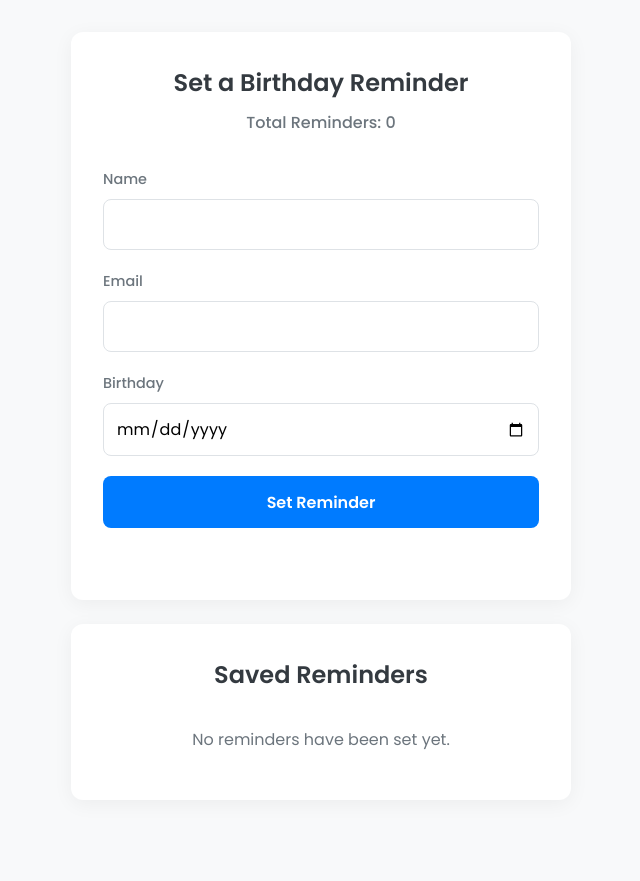
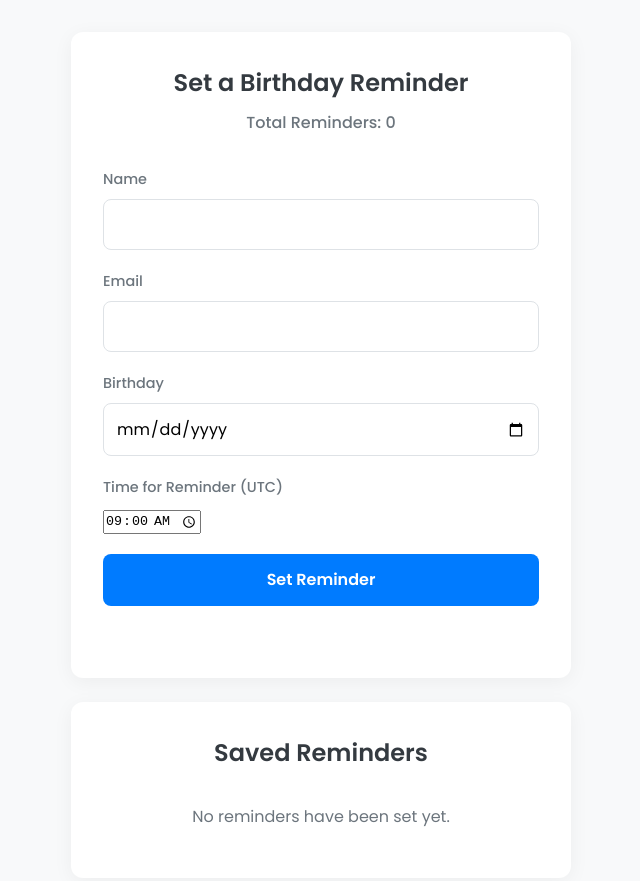
Before and after one commit to mayurk200/Project2, a plain HTML site: page index.html in a window 1280 px wide. Shown: the whole page, without its empty margins (319-959 px from the left). Before the commit the page ends 832 px from the top, so only its background shows below. Drawn offline with Linux system fonts and the light colour scheme; no server answers.

Commit message:
Update index.html

```diff
--- a/index.html
+++ b/index.html
@@ -30,6 +30,10 @@
                     <label for="birthdate">Birthday</label>
                     <input type="date" id="birthdate" required>
                 </div>
+                <div class="form-group">
+                    <label for="time">Time for Reminder (UTC)</label>
+                    <input type="time" id="time" value="09:00" required>
+                </div>
                 <button type="submit">Set Reminder</button>
             </form>
             <p id="statusMessage"></p>
```
